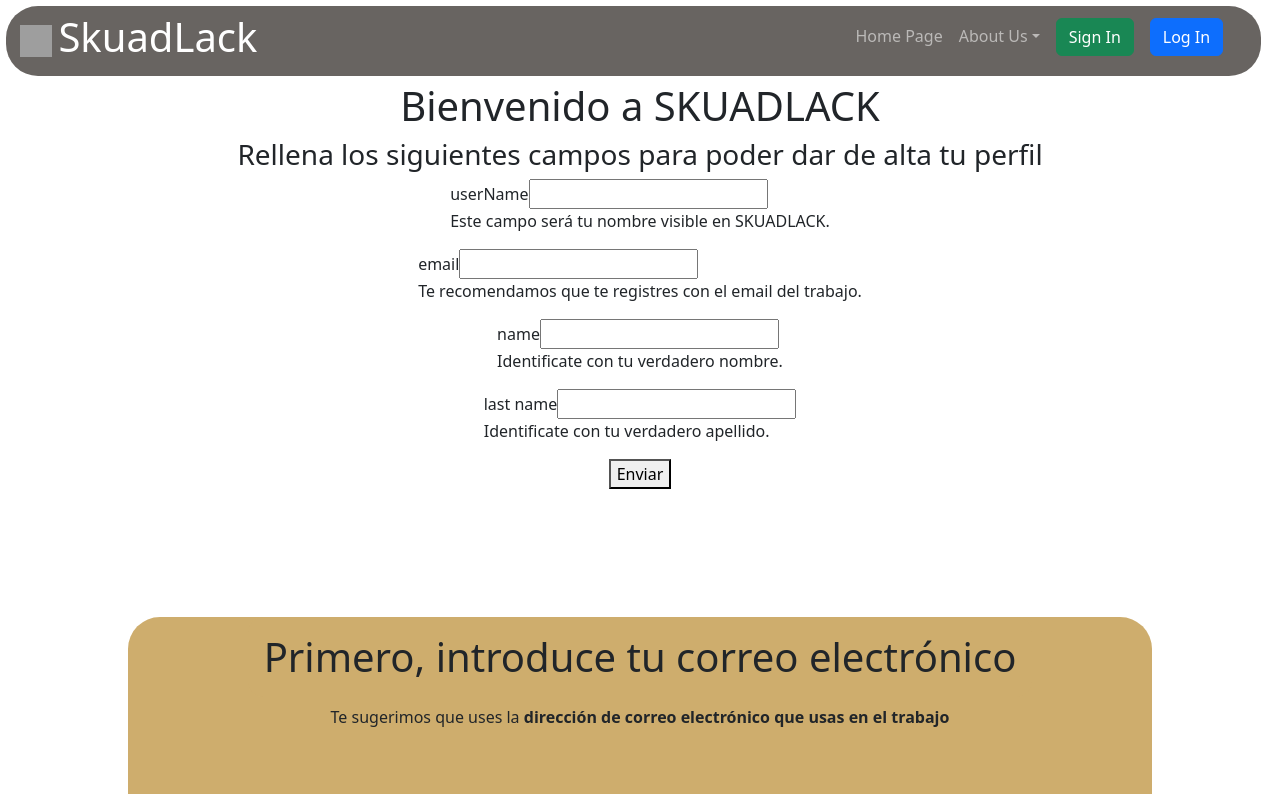
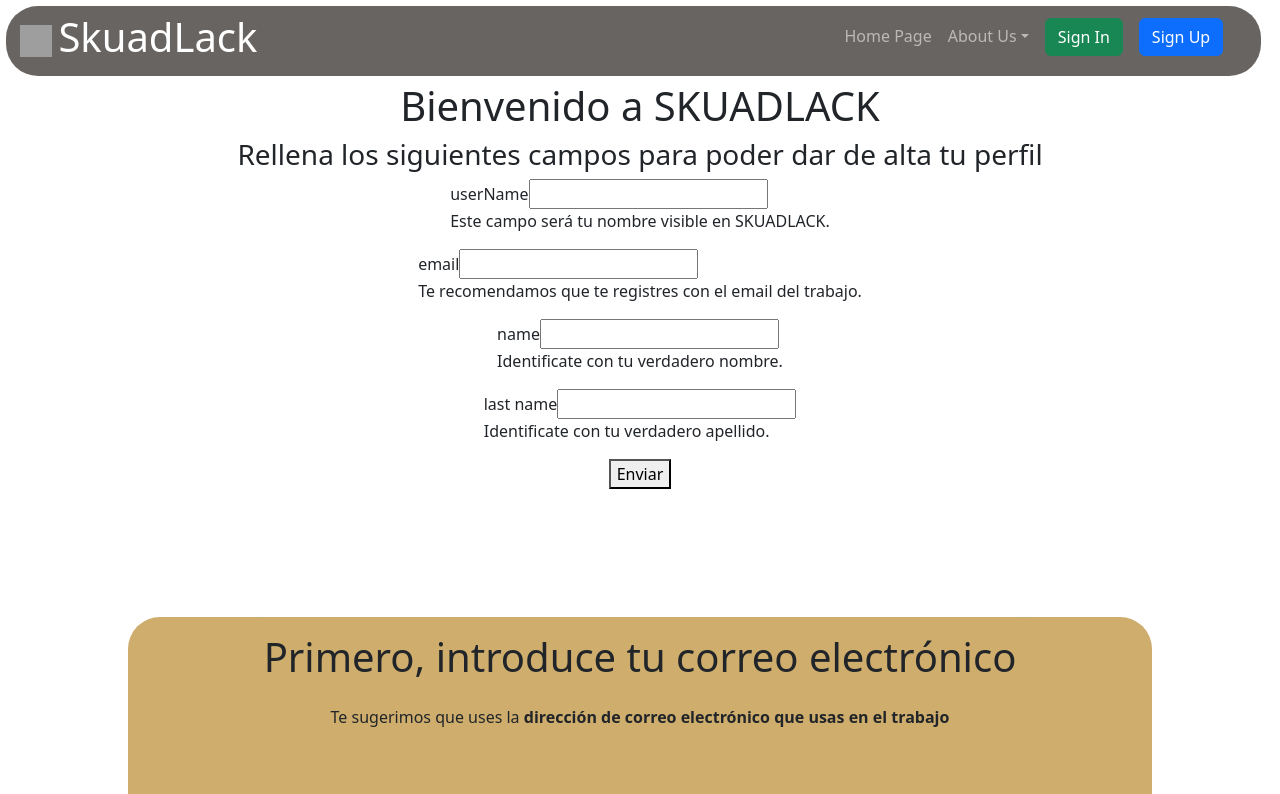
Before and after one commit to nds-fsd/slack, a React (Create React App) app in the folder frontend/: page / in a window 1280 px wide. Shown: the top 794 px of the page. Built offline with nearby package versions, Linux system fonts and the light colour scheme; grey boxes are pictures that could not be loaded.

Commit message:
finalizada, pendiente de enrutamiento

```diff
--- a/frontend/src/Componentes/BarraNav/BarraNav.js
+++ b/frontend/src/Componentes/BarraNav/BarraNav.js
@@ -45,7 +45,7 @@ export const BarraNav = () => {
                 </NavDropdown>
 
                 <Nav.Link href="#action2"><Button as="a" variant="success">Sign In</Button ></Nav.Link>
-                <Nav.Link href="#action6"><Button as="a" variant="primary">Log In</Button ></Nav.Link>
+                <Nav.Link href="#action6"><Button as="a" variant="primary">Sign Up</Button ></Nav.Link>
               </Nav>
             </Offcanvas.Body>
           </Navbar.Offcanvas>
```
